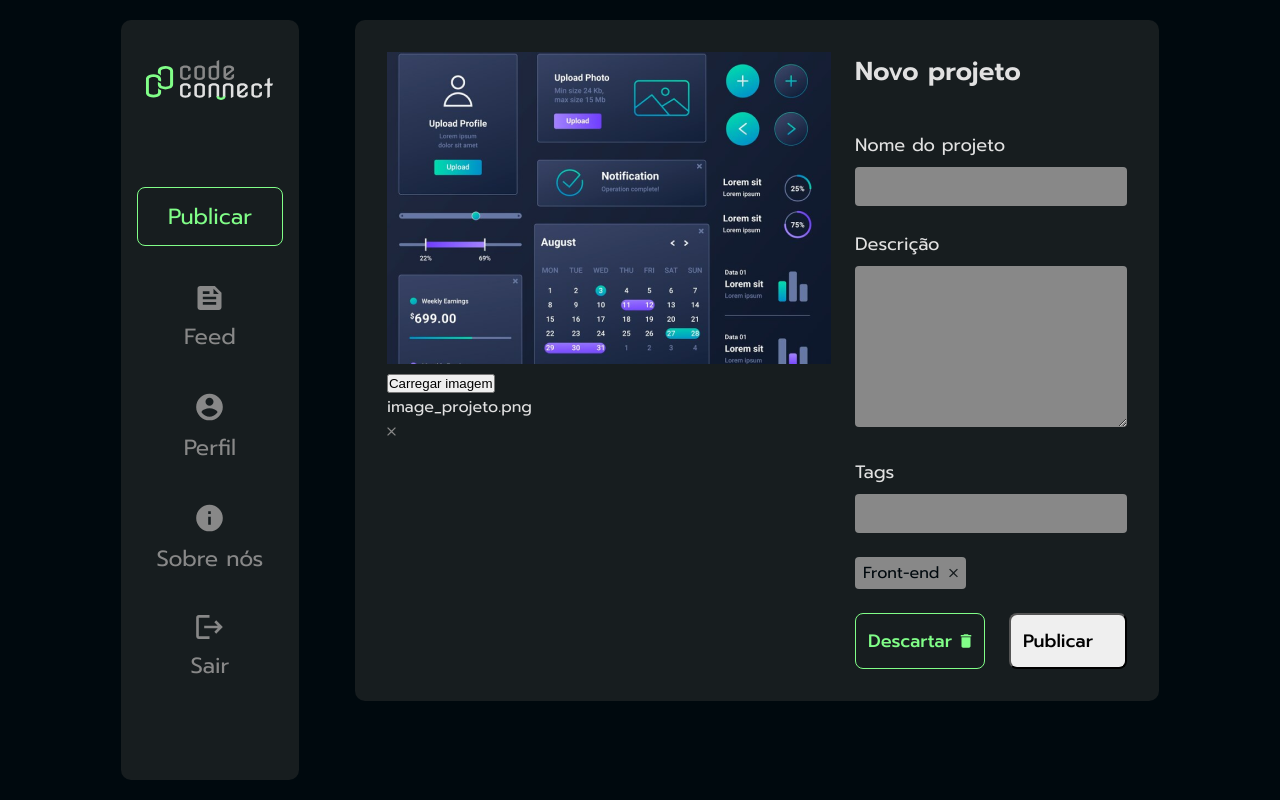
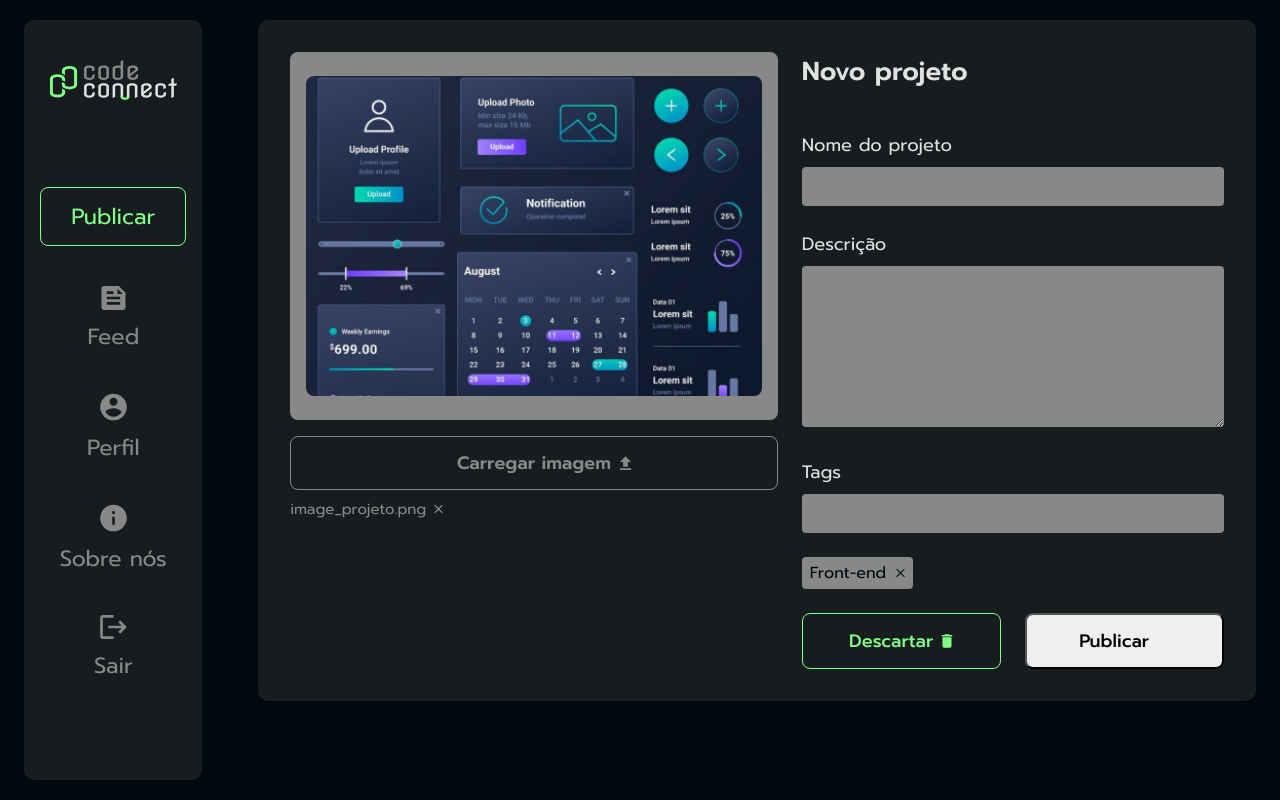
Before and after one commit to LucasMB21/js-assincrono-na-pratica, a plain HTML site: page index.html in a window 1280 px wide. Drawn offline with Linux system fonts and the light colour scheme.

Commit message:
estilização do container

```diff
--- a/index.html
+++ b/index.html
@@ -54,7 +54,8 @@
             <div class="container-imagem">
                 <img src="img/imagem1.png" alt="" class="main-imagem">
             </div>
-            <button>Carregar imagem</button>
+            <button id="upload-btn">Carregar imagem</button>
+            <input type="file" id="image-upload" accept="image/" style="display: none">
             <div class="container-imagem-nome">
                 <p>image_projeto.png</p>
                 <img src="img/close.svg">
@@ -88,7 +89,7 @@
             </form>
         </div>
     </main>
-    <script src="script.js"></script>
+    <script src="scripts.js"></script>
 </body>
 
 </html>
--- a/scripts.js
+++ b/scripts.js
@@ -0,0 +1,6 @@
+const uploadBtn = document.getElementById("upload-btn");
+const inputUpload = document.getElementById("image-upload");
+
+uploadBtn.addEventListener("click", () => {
+    inputUpload.click();
+})
--- a/styles.css
+++ b/styles.css
@@ -159,3 +159,56 @@ textarea {
     transform: translateY(-50%);
     margin-left: 8px;
 }
+
+.container-descricao {
+    width: 422px;
+}
+
+.main-imagem {
+    border-radius: 8px;
+    height: 100%;
+    object-fit: cover;
+}
+
+.container-imagem {
+    height: 368px;
+    padding: 24px 16px;
+    background-color: var(--secondary-color);
+    border-radius: 8px;
+}
+
+.container-upload-imagem button {
+    margin: 16px 0 8px 0;
+    background-color: var(--itens-background);
+    border: 1px solid var(--secondary-color);
+    border-radius: 8px;
+    color: var(--secondary-color);
+    width: 100%;
+    text-align: center;
+    padding: 12px;
+    font-family: var(--font-family);
+    font-weight: 600;
+    font-size: 18px;
+    position: relative;
+}
+
+.container-upload-imagem button::after {
+    content: "";
+    background-image: url(img/upload.svg);
+    background-size: contain;
+    background-repeat: no-repeat;
+    display: inline-block;
+    width: 15px;
+    height: 15px;
+    position: absolute;
+    top: 50%;
+    transform: translateY(-50%);
+    margin-left: 8px;
+}
+
+.container-imagem-nome {
+    display: flex;
+    gap: 8px;
+    color: var(--secondary-color);
+    font-size: 15px;
+}
```
